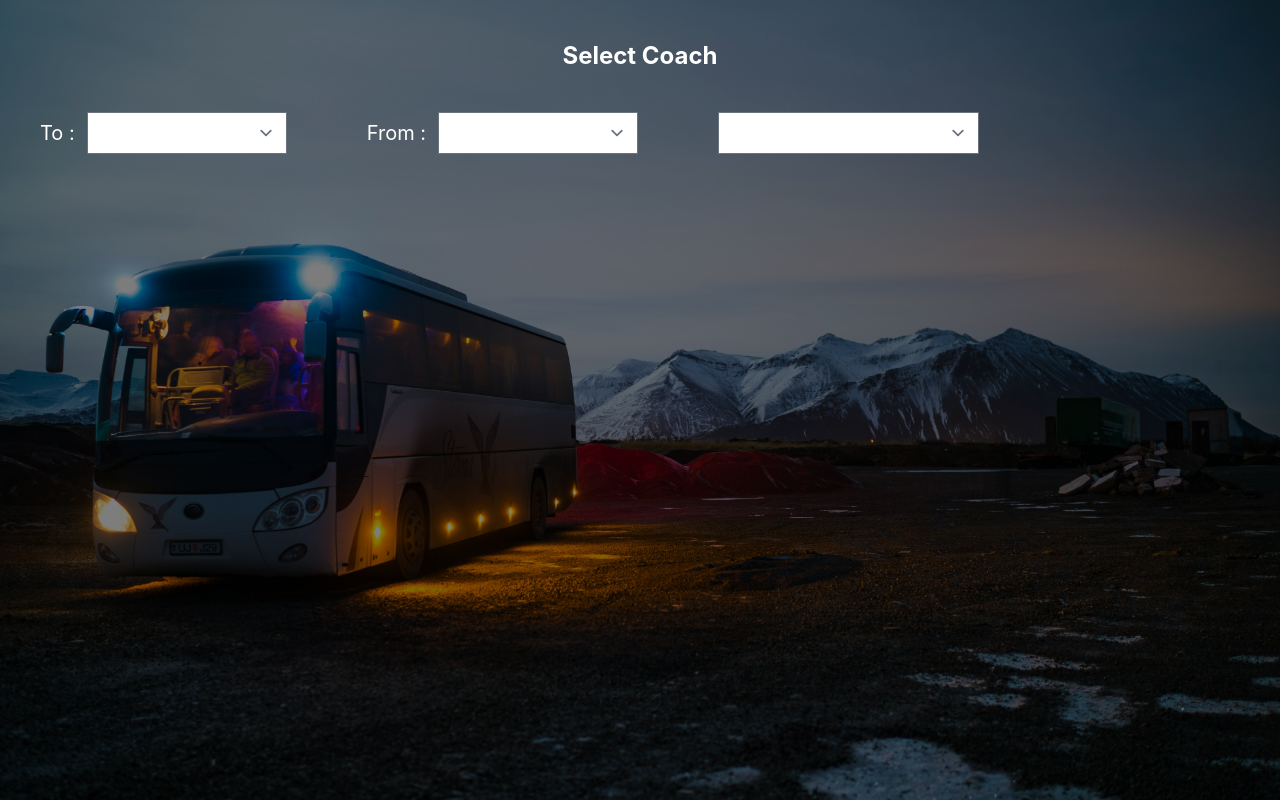
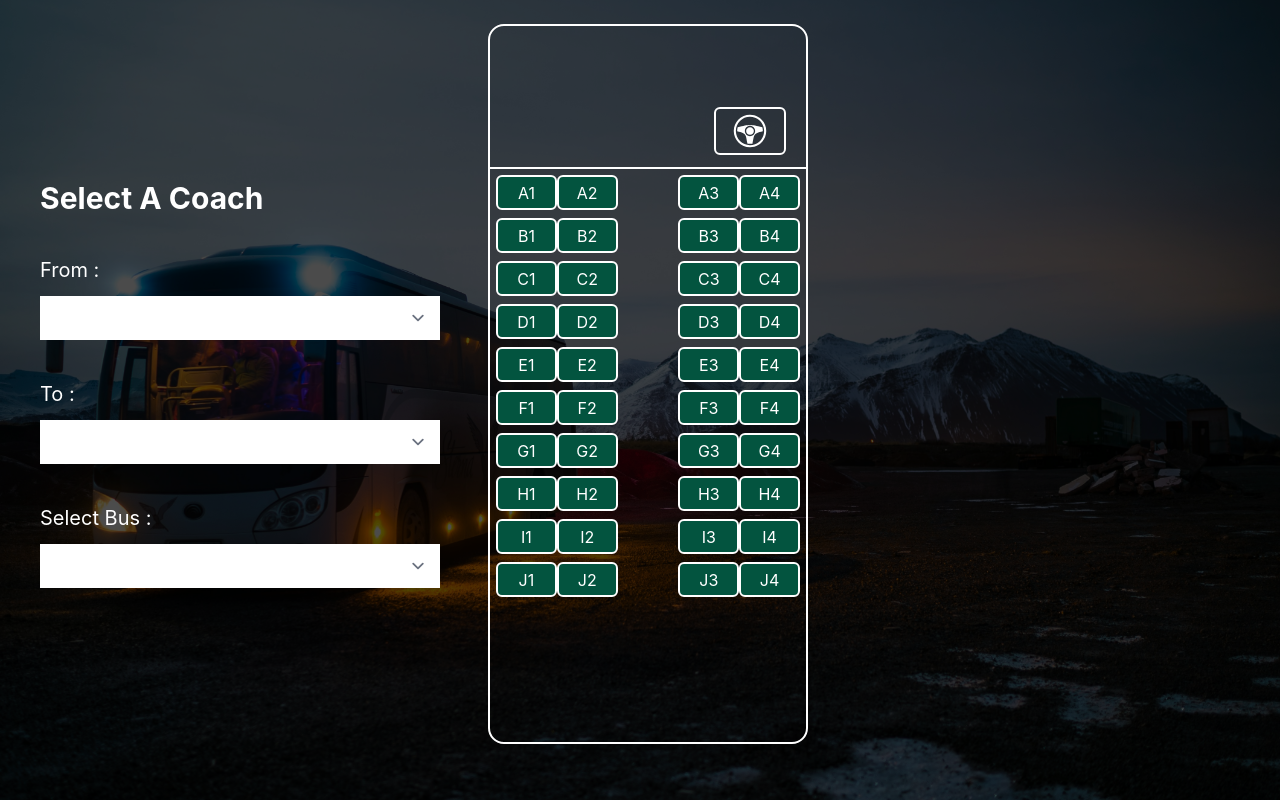
Before and after one commit to ZakariaZack98/Bus_Ticket_Booker, a React (Vite) app: page /bookingpage in a window 1280 px wide. Built offline with nearby package versions, Linux system fonts and the light colour scheme.

Commit message:
all working

```diff
--- a/src/Pages/BookingPage.jsx
+++ b/src/Pages/BookingPage.jsx
@@ -1,38 +1,68 @@
 import { getAuth } from "firebase/auth";
 import React, { useState, useEffect } from "react";
 import { coachesData } from "../../lib/BookingsData";
+import { GiSteeringWheel } from "react-icons/gi";
 
 const BookingPage = () => {
   const [data, setData] = useState(JSON.parse(JSON.stringify(coachesData())));
-  const [isDropdownOpen, setIsDropdownOpen] = useState(false); // State for dropdown visibility
   const auth = getAuth();
   const destinations = Array.from(
     new Set([...data.map((element) => element.destination)])
   );
-  const [destination, setDestination] = useState("Barishal");
-  const [selectedCoach, setSelectedCouch] = useState(null);
+  const [destination, setDestination] = useState(destinations[0]);
+  const [selectedCoach, setSelectedCoach] = useState(null);
 
-  const toggleDropdown = () => {
-    setIsDropdownOpen(!isDropdownOpen); // Toggle dropdown visibility
-  };
+  const handleBooking = e => {
+    const updatedData = JSON.parse(JSON.stringify(data));
+    for(let i = 0; i < updatedData.length; i++) {
+      if(updatedData[i].coachID === selectedCoach) {
+        for(let j = 0; j < updatedData[i].seats.length; j++) {
+          if(updatedData[i].seats[j].id === e.target.innerText) {
+            updatedData[i].seats[j].booked = true;
+            updatedData[i].seats[j].bookingDetails = {
+              passengerName: 'Mr. X',
+              bookedAt: new Date().toLocaleTimeString(),
+              seller: auth.currentUser.email
+            }
+          }
+        }
+      }
+    }
+    setData(updatedData);
+  }
+
+  useEffect(() => {
+    console.log(data);
+    const filteredCoaches = data.filter(
+      (coach) => coach.destination === destination
+    );
+    if (filteredCoaches.length > 0) {
+      setSelectedCoach(filteredCoaches[0].coachID);
+    }
+  }, [destination, data]);
 
   return (
     <div className="bookingPage h-svh bg-center bg-cover bg-no-repeat text-white">
-      <div className="blackBG h-full w-full p-10">
-        <h1 className="font-bold text-2xl text-center">Select Coach</h1>
-        <div className="busSelector flex items-center my-10 gap-x-20">
-          <div className="from flex items-center gap-x-3">
-            <h4 className="text-xl">To : </h4>
-            <select name="from" id="from" className="w-[200px]">
+      <div className="blackBG h-full w-full px-10 py-6">
+        <div className="flex">
+          <div className="busSelector min-w-[35dvw] flex flex-col justify-center items-start my-10 gap-y-10">
+            <h1 className="font-bold text-3xl w-[400px]">Select A Coach</h1>
+            <div className="from flex flex-col items-start gap-y-3">
+              <h4 className="text-xl">From : </h4>
+              <select
+                name="from"
+                id="from"
+                className="min-w-[400px] border-solid border-2 border-white"
+              >
                 <option value="dhaka">Dhaka</option>
               </select>
             </div>
-          <div className="to flex items-center gap-x-3">
-            <h4 className="text-xl">From : </h4>
+            <div className="to flex flex-col items-start gap-y-3">
+              <h4 className="text-xl">To : </h4>
               <select
                 name="to"
                 id="to"
-              className="w-[200px]"
+                className="min-w-[400px] border-solid border-2 border-white"
                 onChange={(e) => setDestination(e.target.value)}
               >
                 {destinations?.map((item) => (
@@ -42,16 +72,50 @@ const BookingPage = () => {
                 ))}
               </select>
             </div>
-          <div className="selectCoach">
-            <select name="coach" id="coach">
+            <div className="selectCoach flex flex-col items-start gap-y-3">
+              <h4 className="text-xl">Select Bus : </h4>
+              <select
+                name="coach"
+                id="coach"
+                className="min-w-[400px] border-solid border-2 border-white"
+                onChange={(e) => {
+                  console.log("Selected Coach:", e.target.value); // Log the selected value
+                  setSelectedCoach(e.target.value); // Update the state
+                }}
+              >
                 {data
                   ?.filter((coach) => coach.destination === destination)
                   .map((coach) => (
-                  <option key={coach.coachID}>
+                    <option key={coach.coachID} value={coach.coachID}>
                       {`Coach No: ${coach.coachID}, ${coach.departureTime}`}
                     </option>
                   ))}
               </select>
+            </div>
+          </div>
+          <div className="seatLayout flex">
+            <div className="h-[90dvh] w-[25dvw] border-solid border-2 border-white rounded-2xl">
+              <div className="driverSec h-[20%] flex justify-end items-end py-3 px-5 border-solid border-b-2 border-white">
+                <span className="text-4xl border-2 border-solid border-white px-4 py-1 rounded-md">
+                  <GiSteeringWheel />
+                </span>
+              </div>
+              <div className="passengerSec p-1.5 flex flex-wrap w-full gap-y-2">
+                {data
+              ?.filter((coach) => coach.coachID === selectedCoach)
+              .map((coach) =>
+                coach.seats.map((item, index) => {
+                  console.log(selectedCoach)
+                  return (
+                    <div key={item.id} className={`w-[20%] h-[35px] ${(index + 1) % 4 === 3 ? 'ml-[20%]' : ''} ${item.booked ? 'bg-red-800' : 'bg-green-800'} p-3 border-solid border-2 border-white rounded-md flex justify-center items-center cursor-pointer`} value={item.id} onClick={e => handleBooking(e)}>
+                      {item.id}
+                    </div>
+                  )
+                })
+              )}
+              </div>
+            </div>
+
           </div>
         </div>
       </div>
--- a/src/index.css
+++ b/src/index.css
@@ -6,5 +6,5 @@
 }
 
 .blackBG {
-  background-color: rgba(0, 0, 0, 0.486);
+  background-color: rgba(0, 0, 0, 0.685);
 }
```
Lines whose indentation alone changed are shown as unchanged.
